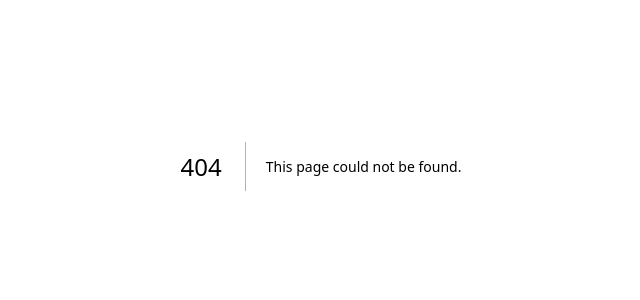
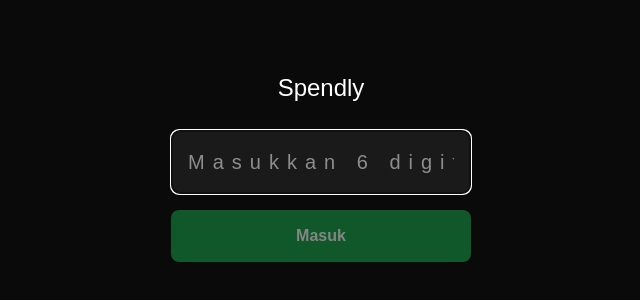
Before and after one commit to juliusmarselinus/spendly, a Next.js app: page /login in a window 1280 px wide. Before the commit this address had no page. Shown: the part 234-534 px from the top of the page, without its empty margins (319-959 px from the left). Built offline with nearby package versions, Linux system fonts and the light colour scheme.

Commit message:
Add PIN authentication

```diff
--- /dev/null
+++ b/app/api/verify-pin/route.ts
@@ -0,0 +1,46 @@
+import { NextRequest, NextResponse } from "next/server";
+
+const COOKIE_NAME = "spendly_auth";
+const MAX_ATTEMPTS = 5;
+const BLOCK_DURATION_MS = 15 * 60 * 1000; // 15 menit
+
+// Simpel in-memory rate limit (reset kalau server restart, cukup untuk personal use)
+const attempts = new Map<string, { count: number; blockedUntil: number }>();
+
+export async function POST(request: NextRequest) {
+  const ip = request.headers.get("x-forwarded-for") || "unknown";
+  const record = attempts.get(ip) || { count: 0, blockedUntil: 0 };
+
+  if (record.blockedUntil > Date.now()) {
+    const minutesLeft = Math.ceil((record.blockedUntil - Date.now()) / 60000);
+    return NextResponse.json(
+      { message: `Terlalu banyak percobaan. Coba lagi dalam ${minutesLeft} menit.` },
+      { status: 429 }
+    );
+  }
+
+  const { pin } = await request.json();
+  const correctPin = process.env.APP_PIN;
+
+  if (pin === correctPin) {
+    attempts.delete(ip);
+    const response = NextResponse.json({ success: true });
+    response.cookies.set(COOKIE_NAME, "verified", {
+      httpOnly: true,
+      secure: true,
+      sameSite: "lax",
+      maxAge: 60 * 60 * 24 * 30, // 30 hari
+      path: "/",
+    });
+    return response;
+  }
+
+  record.count += 1;
+  if (record.count >= MAX_ATTEMPTS) {
+    record.blockedUntil = Date.now() + BLOCK_DURATION_MS;
+    record.count = 0;
+  }
+  attempts.set(ip, record);
+
+  return NextResponse.json({ message: "PIN salah" }, { status: 401 });
+}
--- /dev/null
+++ b/app/login/page.tsx
@@ -0,0 +1,89 @@
+"use client";
+
+import { useState } from "react";
+import { useRouter } from "next/navigation";
+
+export default function LoginPage() {
+  const [pin, setPin] = useState("");
+  const [error, setError] = useState("");
+  const [loading, setLoading] = useState(false);
+  const router = useRouter();
+
+  async function handleSubmit(e: React.FormEvent) {
+    e.preventDefault();
+    setError("");
+    setLoading(true);
+
+    const res = await fetch("/api/verify-pin", {
+      method: "POST",
+      headers: { "Content-Type": "application/json" },
+      body: JSON.stringify({ pin }),
+    });
+
+    setLoading(false);
+
+    if (res.ok) {
+      router.push("/");
+      router.refresh();
+    } else {
+      const data = await res.json();
+      setError(data.message || "PIN salah");
+      setPin("");
+    }
+  }
+
+  return (
+    <div style={{
+      minHeight: "100vh",
+      display: "flex",
+      flexDirection: "column",
+      alignItems: "center",
+      justifyContent: "center",
+      backgroundColor: "#0a0a0a",
+      color: "white",
+      padding: 24,
+    }}>
+      <h1 style={{ fontSize: 24, marginBottom: 24 }}>Spendly</h1>
+      <form onSubmit={handleSubmit} style={{ display: "flex", flexDirection: "column", gap: 16, width: "100%", maxWidth: 300 }}>
+        <input
+          type="password"
+          inputMode="numeric"
+          pattern="[0-9]*"
+          maxLength={6}
+          value={pin}
+          onChange={(e) => setPin(e.target.value.replace(/\D/g, ""))}
+          placeholder="Masukkan 6 digit PIN"
+          autoFocus
+          style={{
+            padding: 16,
+            fontSize: 20,
+            textAlign: "center",
+            letterSpacing: 8,
+            borderRadius: 8,
+            border: "1px solid #333",
+            backgroundColor: "#1a1a1a",
+            color: "white",
+          }}
+        />
+        {error && <p style={{ color: "#ef4444", textAlign: "center", fontSize: 14 }}>{error}</p>}
+        <button
+          type="submit"
+          disabled={loading || pin.length !== 6}
+          style={{
+            padding: 14,
+            fontSize: 16,
+            borderRadius: 8,
+            border: "none",
+            backgroundColor: "#16A34A",
+            color: "white",
+            fontWeight: 600,
+            cursor: pin.length === 6 ? "pointer" : "not-allowed",
+            opacity: pin.length === 6 ? 1 : 0.5,
+          }}
+        >
+          {loading ? "Memeriksa..." : "Masuk"}
+        </button>
+      </form>
+    </div>
+  );
+}
--- /dev/null
+++ b/middleware.ts
@@ -0,0 +1,36 @@
+import { NextRequest, NextResponse } from "next/server";
+
+const COOKIE_NAME = "spendly_auth";
+const PUBLIC_PATHS = ["/login", "/api/verify-pin"];
+
+export function middleware(request: NextRequest) {
+  const { pathname } = request.nextUrl;
+
+  // Izinkan akses ke halaman login & api verifikasi tanpa dicek
+  if (PUBLIC_PATHS.some((path) => pathname.startsWith(path))) {
+    return NextResponse.next();
+  }
+
+  // Izinkan static assets (icon, manifest, dll)
+  if (
+    pathname.startsWith("/_next") ||
+    pathname.startsWith("/asset") ||
+    pathname === "/manifest.json" ||
+    pathname === "/sw.js"
+  ) {
+    return NextResponse.next();
+  }
+
+  const authCookie = request.cookies.get(COOKIE_NAME);
+
+  if (authCookie?.value !== "verified") {
+    const loginUrl = new URL("/login", request.url);
+    return NextResponse.redirect(loginUrl);
+  }
+
+  return NextResponse.next();
+}
+
+export const config = {
+  matcher: ["/((?!_next/static|_next/image|favicon.ico).*)"],
+};
```
Also changed, not shown: app/api/page.tsx (added), 1 other file (tests, documents, lock files or other folders).
